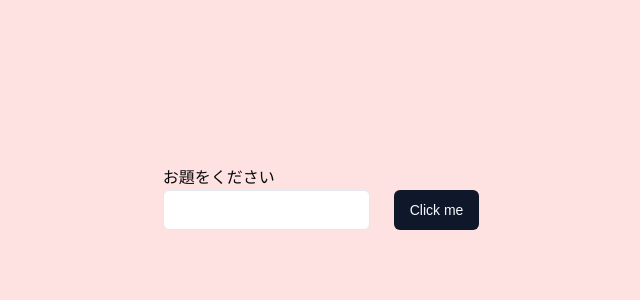
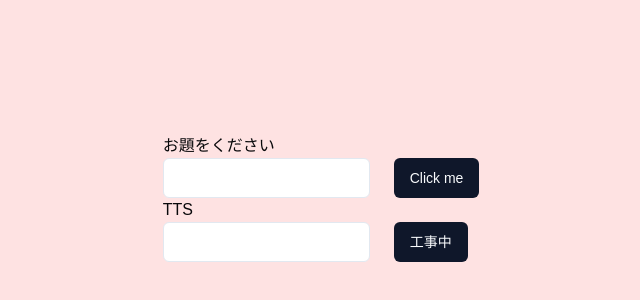
Before and after one commit to manjutabetai/rakugo, a Next.js app: page / in a window 1280 px wide. Shown: the part 202-502 px from the top of the page, without its empty margins (319-959 px from the left). Built offline with nearby package versions, Linux system fonts and the light colour scheme.

Commit message:
音声ファイル作成完了

```diff
--- /dev/null
+++ b/app/api/dify/route.ts
@@ -0,0 +1,34 @@
+import { NextRequest, NextResponse } from "next/server";
+import axios from "axios";
+
+const API_KEY = process.env.DIFY_API_KEY; // 環境変数にAPIキーを設定する
+
+export async function POST(request: NextRequest) {
+  const { prompt } = await request.json();
+  console.log(prompt)
+
+  try {
+    // Dify APIに対してリクエストを送信
+    const response = await axios.post(
+      "https://api.dify.ai/v1/workflows/run",
+      {
+        inputs: { 'query': prompt },
+        response_mode: "blocking",
+        user: "user-123", // ユーザーIDを指定（任意の文字列でOK）
+      },
+      {
+        headers: {
+          Authorization: `Bearer ${API_KEY}`,
+          "Content-Type": "application/json",
+        },
+      }
+    );
+
+    // Dify APIからのレスポンスを返す
+    const result = response.data.data.outputs.text || "No result found";
+    return NextResponse.json({ result });
+  } catch (error) {
+    console.error("Error calling Dify API:", error);
+    return NextResponse.json({ error: "Failed to fetch data from Dify API" });
+  }
+}
--- a/app/api/openai/route.ts
+++ b/app/api/openai/route.ts
@@ -4,9 +4,11 @@ import { NextResponse } from "next/server";
 import OpenAI from "openai";
 
 const openai = new OpenAI();
-const speechFile = path.resolve("./speech.mp3");
+const speechFile = path.resolve("./public/rakugo/speech.mp3");
+
 
 export async function POST(req: Request) {
+  console.log('openaiに接続中...')
   try {
     const { prompt } = await req.json(); // リクエストボディからプロンプトを取得
     const mp3 = await openai.audio.speech.create({
--- a/app/page.tsx
+++ b/app/page.tsx
@@ -1,22 +1,41 @@
 "use client";
 
+import { useState } from "react";
+import axios from "axios";
 import { Button } from "@/components/ui/button";
 import { Input } from "@/components/ui/input";
-import axios from "axios";
-import { useState } from "react";
+import { Spinner } from "@/components/ui/Spinner"; // Spinnerコンポーネントを使用（適宜設定）
 
 export default function Home() {
+  const [inputText, setInputText] = useState("");
   const [response, setResponse] = useState("");
-  const [inputValue, setInputValue] = useState(""); // 入力値を管理する状態
+  const [loading, setLoading] = useState(false); // ローディング状態を管理
 
-  const getData = async () => {
+  // テキストをDifyのAPIに送信する関数
+  const handleClick = async () => {
+    setLoading(true); // 通信開始時にローディングをオン
+    setResponse(""); // 前回のレスポンスをクリア
+
+    try {
+      const res = await axios.post("/api/dify", { prompt: inputText });
+      await getGpt(res.data.result);
+      setResponse(res.data.result);
+    } catch (error) {
+      console.error("Error calling Dify API:", error);
+      setResponse("エラーが発生しました。もう一度お試しください。");
+    } finally {
+      setLoading(false); // 通信終了時にローディングをオフ
+    }
+  };
+
+  const getGpt = async (text: string) => {
     try {
       const response = await fetch("/api/openai", {
         method: "POST",
         headers: {
           "Content-Type": "application/json",
         },
-        body: JSON.stringify({ prompt: inputValue }), // 入力値を送信
+        body: JSON.stringify({ prompt: text }), // 入力値を送信
       });
       const data = await response.json();
       setResponse(data.result); // レスポンスを表示
@@ -27,21 +46,44 @@ export default function Home() {
   };
 
   return (
-    <>
-      <div className="flex flex-col items-center justify-center w-full h-screen bg-red-100 ">
-        <div className="flex flex-col items-start  ">
-          <div className="">お題をください</div>
-          <div className="flex items-center">
-            <Input
-              className="mr-6"
-              value={inputValue} // 入力値をバインド
-              onChange={(e) => setInputValue(e.target.value)} // 入力変更時に状態を更新
-            />
-            <Button onClick={getData}>Click me</Button>
+    <div className="flex flex-col items-center justify-center w-full h-screen bg-red-100">
+      <div className="flex flex-col items-start">
+        <div>お題をください</div>
+        <div className="flex items-center">
+          <Input
+            className="mr-6"
+            value={inputText}
+            onChange={(e) => setInputText(e.target.value)}
+          />
+          <Button onClick={handleClick} disabled={loading}>
+            {loading ? "通信中..." : "Click me"}
+          </Button>
+        </div>
+        <div>TTS</div>
+        <div className="flex items-center">
+          <Input
+            className="mr-6"
+            value={inputText}
+            onChange={(e) => setInputText(e.target.value)}
+          />
+          <Button disabled={loading}>{loading ? "通信中..." : "工事中"}</Button>
+        </div>
+
+        {/* ローディング中にインジケーターを表示 */}
+        {loading && (
+          <div className="mt-4">
+            <Spinner className="w-6 h-6 mr-2" />
+            通信中です。しばらくお待ちください...
           </div>
-          <div>{response}</div> {/* レスポンスを表示 */}
-        </div>
+        )}
+
+        {/* 結果表示 */}
+        {!loading && response && (
+          <div className="mt-4 p-4 bg-white rounded-md shadow-md">
+            {response}
+          </div>
+        )}
       </div>
-    </>
+    </div>
   );
 }
--- /dev/null
+++ b/components/ui/Spinner.tsx
@@ -0,0 +1,13 @@
+// components/ui/Spinner.tsx
+import React from "react";
+
+// シンプルなスピナーコンポーネントを作成
+export const Spinner: React.FC<{ className?: string }> = ({
+  className = "",
+}) => {
+  return (
+    <div
+      className={`animate-spin rounded-full border-4 border-t-4 border-gray-200 border-t-blue-500 ${className}`}
+    />
+  );
+};
```
Also changed, not shown: 1 other file (tests, documents, lock files or other folders).
